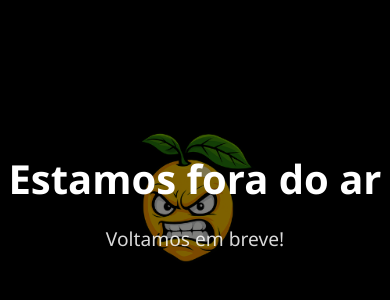
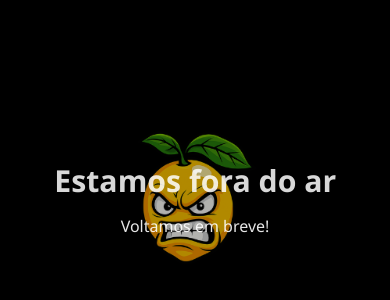
Before and after one commit to nickiguu/Cryptomango.shop, a plain HTML site: page index.html in a window 390 px wide. Shown: the part 224-524 px from the top of the page. Drawn offline with Linux system fonts and the light colour scheme.

Commit message:
Update index.html

```diff
--- a/index.html
+++ b/index.html
@@ -3,65 +3,96 @@
 <head>
   <meta charset="UTF-8" />
   <meta name="viewport" content="width=device-width, initial-scale=1.0" />
-  <title>Site fora do ar</title>
+  <title>Estamos fora do ar</title>
 
-  <!-- FAVICON -->
+  <!-- Favicon -->
   <link rel="icon" type="image/png" href="favicon.png" />
 
   <style>
-    /* Zera margens e garante fullscreen */
+    /* Reset básico */
+    * {
+      margin: 0;
+      padding: 0;
+      box-sizing: border-box;
+    }
+
     html, body {
       height: 100%;
-      margin: 0;
-      padding: 0;
+      font-family: "Segoe UI", sans-serif;
+      background-color: #000;
       overflow: hidden;
-      background-color: #000; /* cor de fundo caso a imagem não carregue */
     }
 
-    /* Imagem em tela cheia */
+    /* Fundo com imagem */
     .background {
       position: fixed;
       top: 0; left: 0;
       width: 100%;
       height: 100%;
-      background-image: url("imagemf.png"); /* <<< coloque aqui o caminho da sua imagem */
+      background-image: url("imagemf.png"); /* Coloque sua imagem aqui */
       background-size: cover;
       background-position: center;
       background-repeat: no-repeat;
       z-index: 1;
+      filter: brightness(0.7); /* escurece levemente para destacar o texto */
     }
 
-    /* Mensagem opcional */
+    /* Overlay de mensagem */
     .overlay {
       position: fixed;
       top: 0; left: 0;
       width: 100%;
       height: 100%;
-      background: rgba(0, 0, 0, 0.5); /* escurece um pouco a imagem (opcional) */
       display: flex;
       align-items: center;
       justify-content: center;
+      text-align: center;
       color: #fff;
-      font-family: "Segoe UI", sans-serif;
-      text-align: center;
       z-index: 2;
+      padding: 20px;
     }
 
-    h1 {
-      font-size: 2.5rem;
-      margin-bottom: 0.5rem;
+    .overlay h1 {
+      font-size: 3rem;
+      margin-bottom: 1rem;
+      animation: pulse 2s infinite;
     }
 
-    p {
-      font-size: 1.2rem;
-      opacity: 0.85;
+    .overlay p {
+      font-size: 1.5rem;
+      opacity: 0.9;
+    }
+
+    /* Animação suave de pulso */
+    @keyframes pulse {
+      0% { transform: scale(1); opacity: 1; }
+      50% { transform: scale(1.05); opacity: 0.85; }
+      100% { transform: scale(1); opacity: 1; }
+    }
+
+    /* Responsividade */
+    @media (max-width: 768px) {
+      .overlay h1 {
+        font-size: 2.2rem;
+      }
+      .overlay p {
+        font-size: 1.2rem;
+      }
+    }
+
+    @media (max-width: 480px) {
+      .overlay h1 {
+        font-size: 1.8rem;
+      }
+      .overlay p {
+        font-size: 1rem;
+      }
     }
   </style>
 </head>
 <body>
   <div class="background"></div>
 
-  <!-- Mensagem opcional -->
   <div class="overlay">
     <div>
       <h1>Estamos fora do ar</h1>
```
